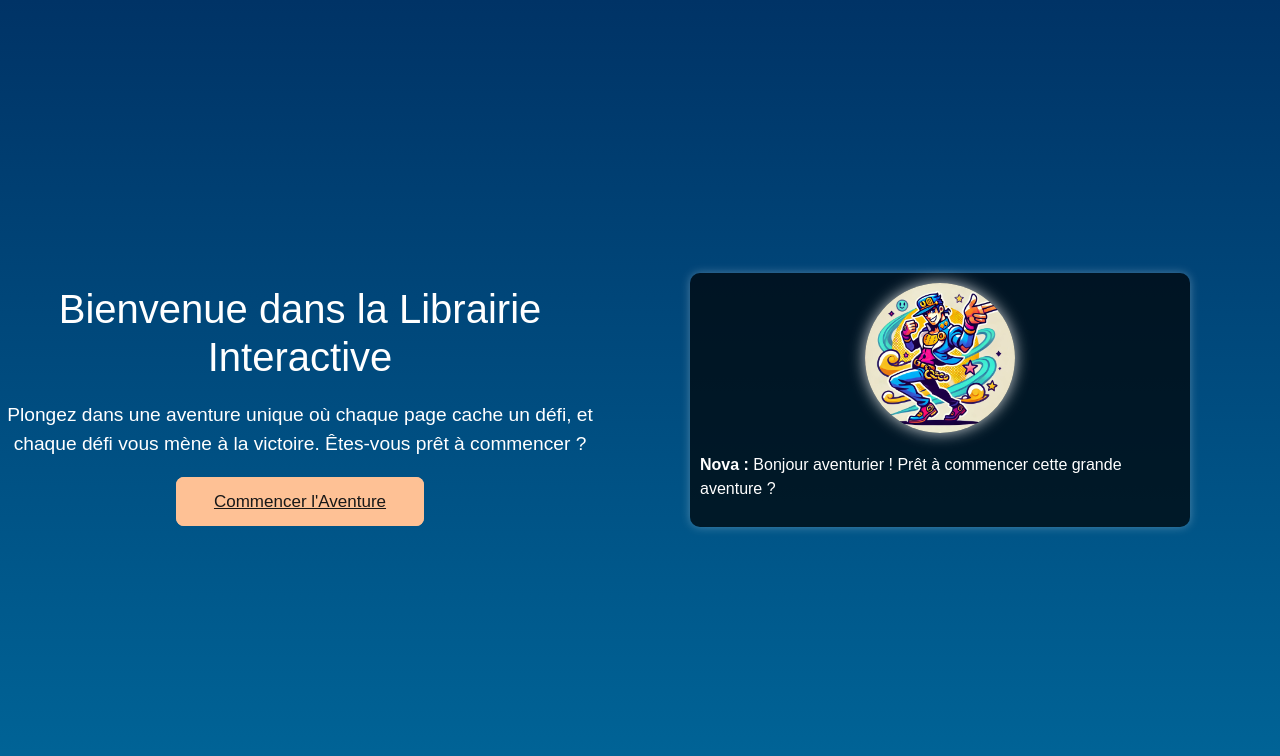
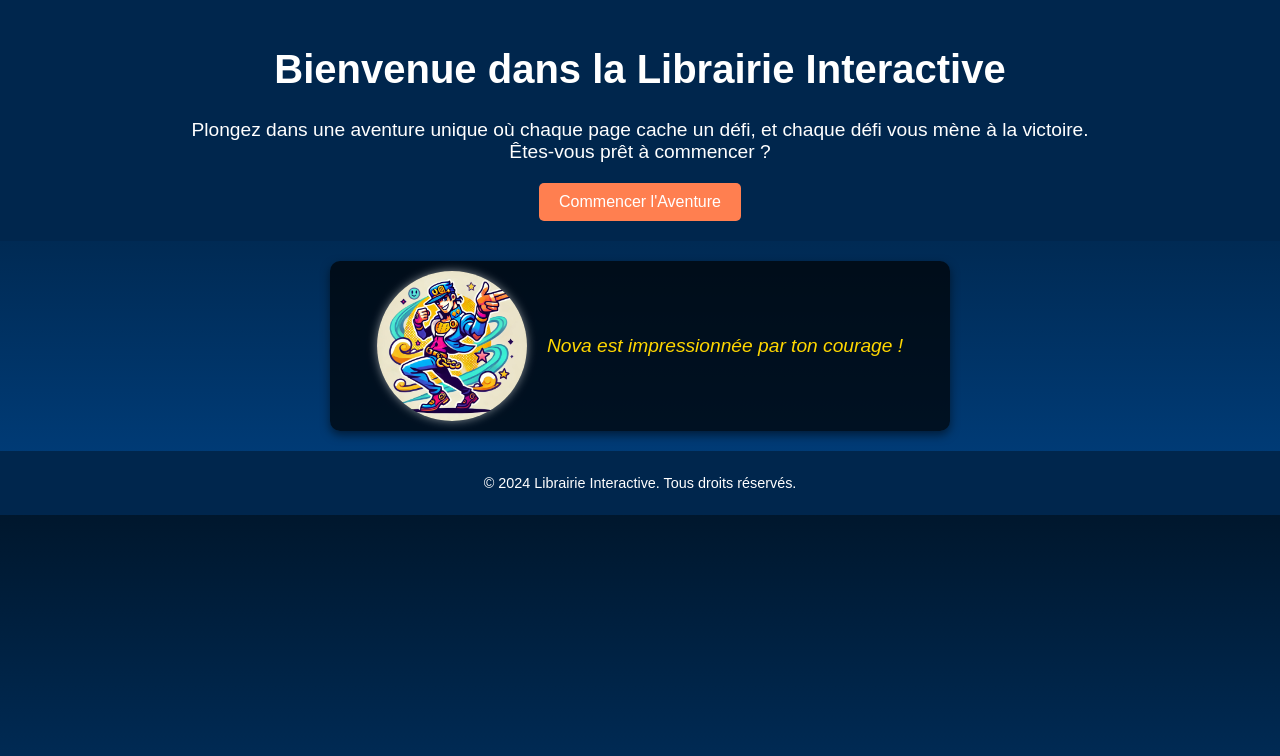
Before and after one commit to ibrallah/mon-jeu-web, a website: page Project/home.html in a window 1280 px wide. Drawn offline with nearby package versions, Linux system fonts and the light colour scheme.

Commit message:
last commit for today i m tired

```diff
--- a/Project/home.css
+++ b/Project/home.css
@@ -1,102 +1,72 @@
 body {
-  background: linear-gradient(to bottom, #003366, #006699); /* Thème hivernal */
-  color: #ffffff;
-  font-family: 'Montserrat', sans-serif;
-  display: flex;
-  justify-content: center;
-  align-items: center;
-  height: 100vh;
   margin: 0;
+  font-family: Arial, sans-serif;
+  background: linear-gradient(to bottom, #00172d, #004080);
+  color: white;
+  text-align: center;
 }
 
-.welcome-container {
-  text-align: center;
-  max-width: 600px;
+header {
+  padding: 20px;
+  background: #00264d;
+  color: white;
 }
 
-.welcome-container h1 {
-  font-size: 2.5rem;
+header h1 {
+  font-size: 2.5em;
+}
+
+header p {
+  font-size: 1.2em;
   margin-bottom: 20px;
 }
 
-.welcome-container p {
-  font-size: 1.2rem;
-  margin-bottom: 30px;
-}
-
-.welcome-btn {
-  position: relative;
-  padding: 12px 35px;
-  background: #fec195;
-  font-size: 17px;
-  font-weight: 500;
-  color: #181818;
-  border: 3px solid #fec195;
-  border-radius: 8px;
-  box-shadow: 0 0 0 #fec1958c;
-  transition: all 0.3s ease-in-out;
+header button {
+  background: #ff7f50;
+  color: white;
+  border: none;
+  padding: 10px 20px;
+  font-size: 1em;
+  border-radius: 5px;
   cursor: pointer;
 }
 
-.star-1, .star-2, .star-3, .star-4, .star-5, .star-6 {
-  position: absolute;
-  filter: drop-shadow(0 0 0 #fffdef);
-  z-index: -5;
-  transition: all 1s ease;
+header button:hover {
+  background: #e06b42;
 }
 
-.star-1 { top: 20%; left: 20%; width: 25px; }
-.star-2 { top: 45%; left: 45%; width: 15px; }
-.star-3 { top: 40%; left: 40%; width: 5px; }
-.star-4 { top: 20%; left: 40%; width: 8px; }
-.star-5 { top: 25%; left: 45%; width: 15px; }
-.star-6 { top: 5%; left: 50%; width: 5px; }
-
-.welcome-btn:hover {
-  background: transparent;
-  color: #fec195;
-  box-shadow: 0 0 25px #fec1958c;
+#nova-section {
+  margin: 20px auto;
+  padding: 10px;
+  background: rgba(0, 0, 0, 0.7);
+  border-radius: 10px;
+  max-width: 600px;
+  box-shadow: 0px 4px 10px rgba(0, 0, 0, 0.5);
 }
 
-.welcome-btn:hover .star-1 {
-  top: -80%;
-  left: -30%;
-  filter: drop-shadow(0 0 10px #fffdef);
-  z-index: 2;
+#nova-container {
+  display: flex;
+  align-items: center;
+  justify-content: center;
+  gap: 20px;
 }
 
-.welcome-btn:hover .star-2 {
-  top: -25%;
-  left: 10%;
-  filter: drop-shadow(0 0 10px #fffdef);
-  z-index: 2;
+#nova-image {
+  width: 150px;
+  height: auto;
+  border-radius: 50%;
+  box-shadow: 0px 0px 10px rgba(255, 255, 255, 0.5);
 }
 
-.welcome-btn:hover .star-3 {
-  top: 55%;
-  left: 25%;
-  filter: drop-shadow(0 0 10px #fffdef);
-  z-index: 2;
+#nova-message {
+  font-size: 1.2em;
+  font-style: italic;
+  color: #ffd700;
 }
 
-.nova-image {
-  display: block;
-  margin: 0 auto 20px;
-  width: 150px; /* Ajustez la taille si nécessaire */
-  border-radius: 50%;
-  box-shadow: 0 0 15px rgba(255, 255, 255, 0.8);
-  animation: glow 3s infinite alternate;
+footer {
+  margin-top: 20px;
+  padding: 10px;
+  background: #00264d;
+  font-size: 0.9em;
 }
-
-.nova-chat {
-  background: rgba(0, 0, 0, 0.7);
-  border-radius: 10px;
-  padding: 10px;
-  margin: 20px auto;
-  max-width: 500px;
-  color: white;
-  font-family: 'Arial', sans-serif;
-  font-size: 1rem;
-  text-align: left;
-  box-shadow: 0 0 10px rgba(255, 255, 255, 0.3);
-}
--- a/Project/home.html
+++ b/Project/home.html
@@ -1,69 +1,28 @@
 <!DOCTYPE html>
 <html lang="fr">
 <head>
-  <meta charset="UTF-8">
-  <meta name="viewport" content="width=device-width, initial-scale=1.0">
-  <title>Bienvenue dans l'Aventure</title>
-  <link href="https://cdn.jsdelivr.net/npm/bootstrap@5.3.1/dist/css/bootstrap.min.css" rel="stylesheet">
-  <link rel="stylesheet" href="home.css">
+    <meta charset="UTF-8">
+    <meta name="viewport" content="width=device-width, initial-scale=1.0">
+    <title>Accueil - Librairie Interactive</title>
+    <link rel="stylesheet" href="home.css">
+    <script defer src="home.js"></script>
 </head>
 <body>
-  <div class="welcome-container">
-    <h1>Bienvenue dans la Librairie Interactive</h1>
-    <p>Plongez dans une aventure unique où chaque page cache un défi, et chaque défi vous mène à la victoire. Êtes-vous prêt à commencer ?</p>
+    <header>
+        <h1>Bienvenue dans la Librairie Interactive</h1>
+        <p>Plongez dans une aventure unique où chaque page cache un défi, et chaque défi vous mène à la victoire.<br>Êtes-vous prêt à commencer ?</p>
+        <button onclick="startAdventure()">Commencer l'Aventure</button>
+    </header>
 
-    <a href="index.html" class="welcome-btn">
-        Commencer l'Aventure
-        <div class="star-1">
-          <svg xmlns="http://www.w3.org/2000/svg" xml:space="preserve" version="1.1" style="shape-rendering:geometricPrecision; text-rendering:geometricPrecision; image-rendering:optimizeQuality; fill-rule:evenodd; clip-rule:evenodd" viewBox="0 0 784.11 815.53">
-            <g id="Layer_x0020_1">
-              <path class="fil0" d="M392.05 0c-20.9,210.08 -184.06,378.41 -392.05,407.78 207.96,29.37 371.12,197.68 392.05,407.74 20.93,-210.06 184.09,-378.37 392.05,-407.74 -207.98,-29.38 -371.16,-197.69 -392.06,-407.78z"></path>
-            </g>
-          </svg>
+    <section id="nova-section">
+        <div id="nova-container">
+            <img id="nova-image" src="images/nova.png" alt="Nova, l'assistante virtuelle">
+            <p id="nova-message">Bonjour, aventurier ! Je suis Nova, ton guide dans cette aventure intergalactique !</p>
         </div>
-        <div class="star-2">
-          <svg xmlns="http://www.w3.org/2000/svg" xml:space="preserve" version="1.1" style="shape-rendering:geometricPrecision; text-rendering:geometricPrecision; image-rendering:optimizeQuality; fill-rule:evenodd; clip-rule:evenodd" viewBox="0 0 784.11 815.53">
-            <g id="Layer_x0020_1">
-              <path class="fil0" d="M392.05 0c-20.9,210.08 -184.06,378.41 -392.05,407.78 207.96,29.37 371.12,197.68 392.05,407.74 20.93,-210.06 184.09,-378.37 392.05,-407.74 -207.98,-29.38 -371.16,-197.69 -392.06,-407.78z"></path>
-            </g>
-          </svg>
-        </div>
-        <div class="star-3">
-          <svg xmlns="http://www.w3.org/2000/svg" xml:space="preserve" version="1.1" style="shape-rendering:geometricPrecision; text-rendering:geometricPrecision; image-rendering:optimizeQuality; fill-rule:evenodd; clip-rule:evenodd" viewBox="0 0 784.11 815.53">
-            <g id="Layer_x0020_1">
-              <path class="fil0" d="M392.05 0c-20.9,210.08 -184.06,378.41 -392.05,407.78 207.96,29.37 371.12,197.68 392.05,407.74 20.93,-210.06 184.09,-378.37 392.05,-407.74 -207.98,-29.38 -371.16,-197.69 -392.06,-407.78z"></path>
-            </g>
-          </svg>
-        </div>
-        <div class="star-4">
-          <svg xmlns="http://www.w3.org/2000/svg" xml:space="preserve" version="1.1" style="shape-rendering:geometricPrecision; text-rendering:geometricPrecision; image-rendering:optimizeQuality; fill-rule:evenodd; clip-rule:evenodd" viewBox="0 0 784.11 815.53">
-            <g id="Layer_x0020_1">
-              <path class="fil0" d="M392.05 0c-20.9,210.08 -184.06,378.41 -392.05,407.78 207.96,29.37 371.12,197.68 392.05,407.74 20.93,-210.06 184.09,-378.37 392.05,-407.74 -207.98,-29.38 -371.16,-197.69 -392.06,-407.78z"></path>
-            </g>
-          </svg>
-        </div>
-        <div class="star-5">
-          <svg xmlns="http://www.w3.org/2000/svg" xml:space="preserve" version="1.1" style="shape-rendering:geometricPrecision; text-rendering:geometricPrecision; image-rendering:optimizeQuality; fill-rule:evenodd; clip-rule:evenodd" viewBox="0 0 784.11 815.53">
-            <g id="Layer_x0020_1">
-              <path class="fil0" d="M392.05 0c-20.9,210.08 -184.06,378.41 -392.05,407.78 207.96,29.37 371.12,197.68 392.05,407.74 20.93,-210.06 184.09,-378.37 392.05,-407.74 -207.98,-29.38 -371.16,-197.69 -392.06,-407.78z"></path>
-            </g>
-          </svg>
-        </div>
-        <div class="star-6">
-          <svg xmlns="http://www.w3.org/2000/svg" xml:space="preserve" version="1.1" style="shape-rendering:geometricPrecision; text-rendering:geometricPrecision; image-rendering:optimizeQuality; fill-rule:evenodd; clip-rule:evenodd" viewBox="0 0 784.11 815.53">
-            <g id="Layer_x0020_1">
-              <path class="fil0" d="M392.05 0c-20.9,210.08 -184.06,378.41 -392.05,407.78 207.96,29.37 371.12,197.68 392.05,407.74 20.93,-210.06 184.09,-378.37 392.05,-407.74 -207.98,-29.38 -371.16,-197.69 -392.06,-407.78z"></path>
-            </g>
-          </svg>
-        </div>
-    </a>
-  </div>
+    </section>
 
-  <div id="nova-messages" class="nova-chat">
-    <img src="images/nova.png" alt="Nova" class="nova-image">
-    <p><strong>Nova :</strong> Bonjour aventurier ! Prêt à commencer cette grande aventure ?</p>
-  </div>
-
-  <script src="home.js"></script>
+    <footer>
+        <p>&copy; 2024 Librairie Interactive. Tous droits réservés.</p>
+    </footer>
 </body>
 </html>
--- a/Project/home.js
+++ b/Project/home.js
@@ -1,15 +1,21 @@
-document.addEventListener("DOMContentLoaded", () => {
-    const novaMessages = [
-      "Bienvenue dans une nouvelle aventure ! 🎉",
-      "Nova est là pour vous guider ! 🚀",
-      "Prêt pour l'inconnu ? Allons-y ! 🌌",
-      "Cette aventure sera légendaire. Suivez-moi ! ✨"
-    ];
+function startAdventure() {
+  window.location.href = "game.html"; // Redirige vers la première page de l'aventure
+}
 
-    function updateNovaMessage() {
-      const randomIndex = Math.floor(Math.random() * novaMessages.length);
-      document.querySelector(".nova-chat p").innerHTML = `<strong>Nova :</strong> ${novaMessages[randomIndex]}`;
-    }
+const novaMessages = [
+  "Prêt pour l'aventure ? Je suis là pour t'aider ! 🚀",
+  "N'oublie pas, chaque choix compte ! ✨",
+  "Une galaxie d'énigmes t'attend. Courage, aventurier ! 🌌",
+  "Nova est impressionnée par ton courage !",
+  "Souviens-toi, la persévérance est la clé ! 🔑",
+  "Si tu te perds, je serai là pour toi ! 🌟",
+  "Fais de ton mieux, je suis fière de toi ! 🧡",
+];
 
-    setInterval(updateNovaMessage, 10000);
-  });
+function updateNovaMessage() {
+  const randomIndex = Math.floor(Math.random() * novaMessages.length);
+  document.getElementById("nova-message").innerText = novaMessages[randomIndex];
+}
+
+// Met à jour le message toutes les 5 secondes
+setInterval(updateNovaMessage, 5000);
```
